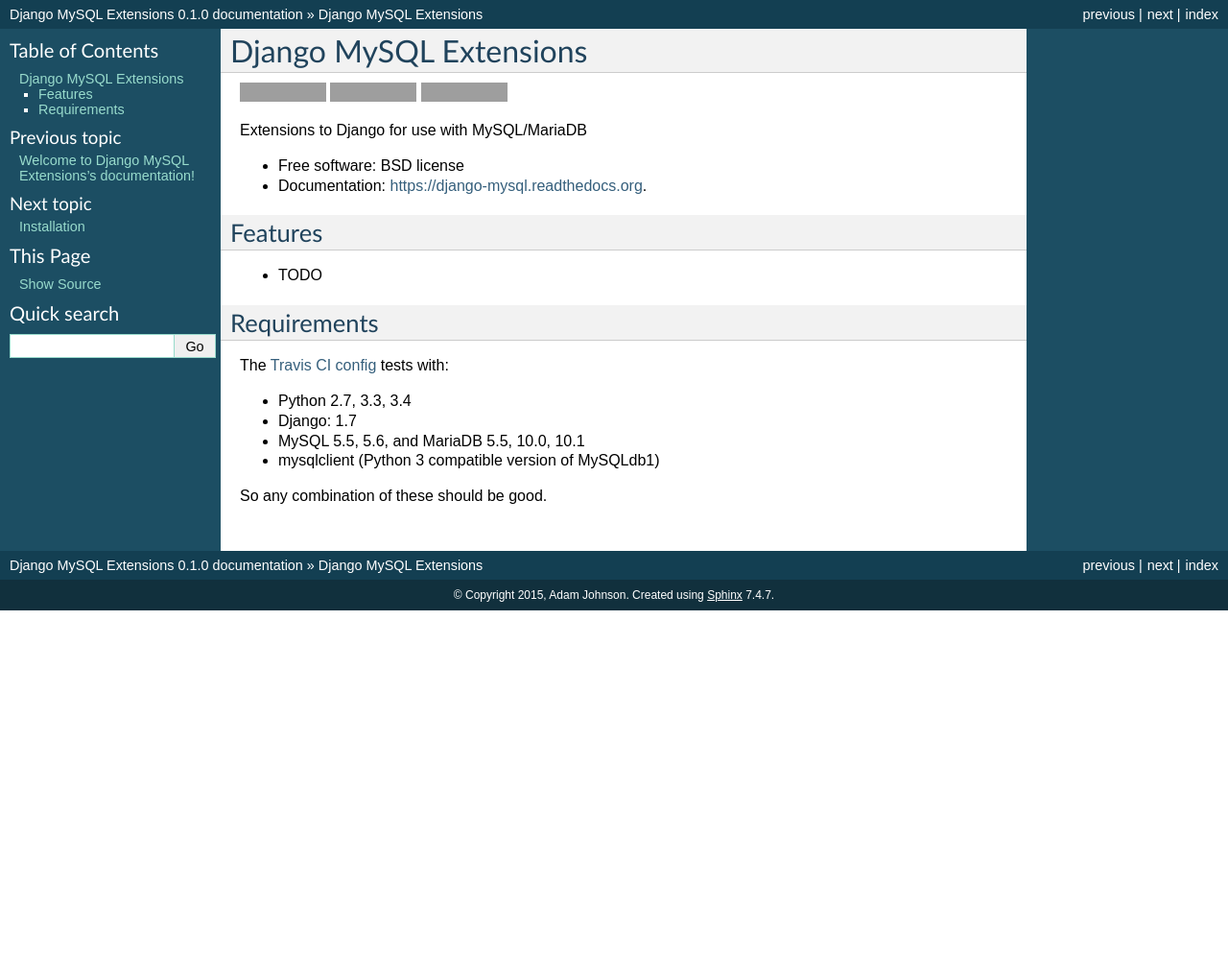
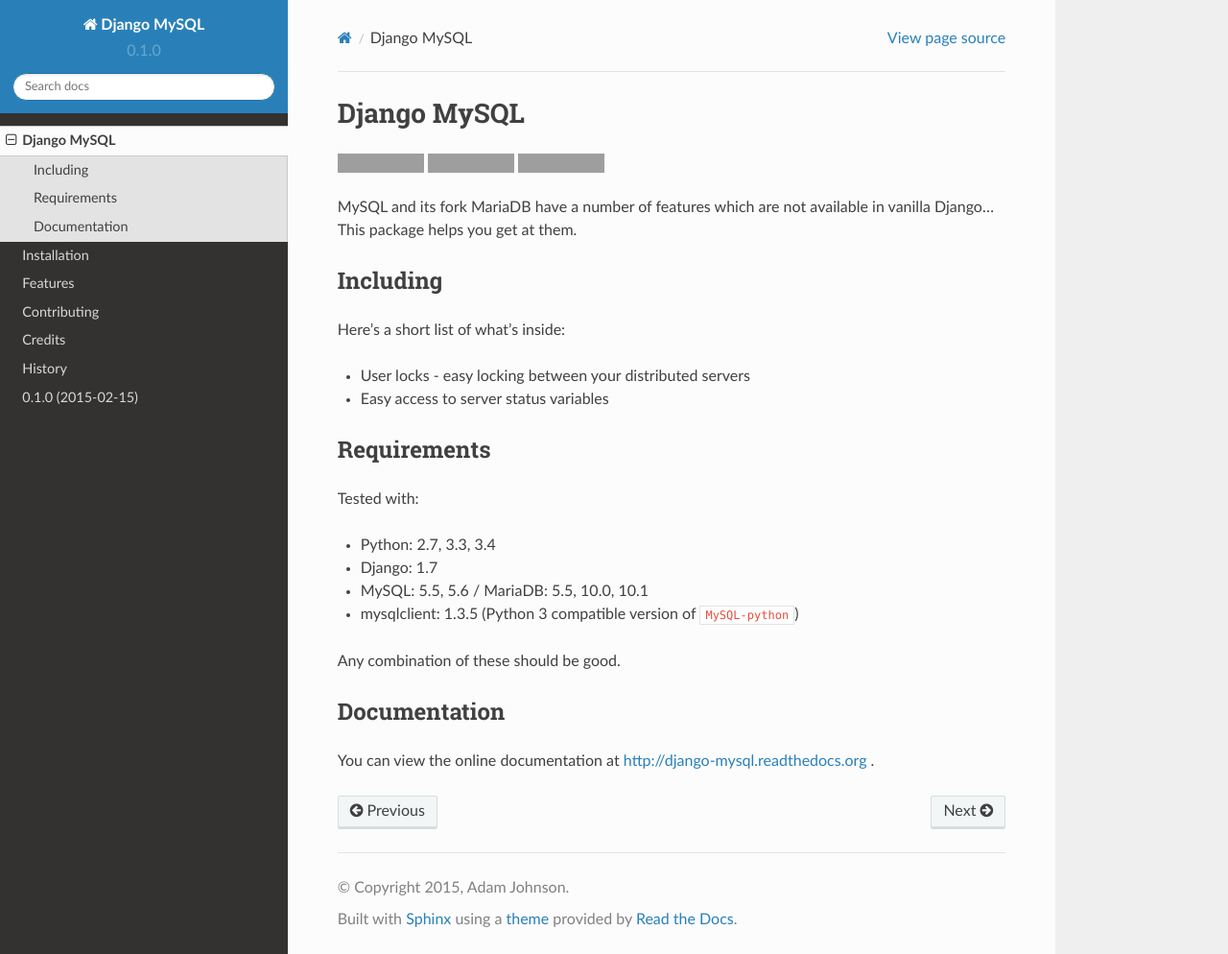
Before and after one commit to adamchainz/django-mysql, a Sphinx documentation site: the page built from docs/readme.rst, in a window 1280 px wide and 994 px high. Shown: the whole window at 96% size. Built offline with Sphinx 7.4.7 and the Read the Docs theme 2.0.0, drawn with Linux system fonts in a browser that asks for light colours; grey boxes are pictures that could not be loaded.

Commit message:
Let's do some documentation

```diff
--- a/CONTRIBUTING.rst
+++ b/CONTRIBUTING.rst
@@ -36,8 +36,8 @@
 Write Documentation
 ~~~~~~~~~~~~~~~~~~~
 
-Django MySQL Extensions could always use more documentation, whether as part of the
-official Django MySQL Extensions docs, in docstrings, or even on the web in blog posts,
+Django MySQL could always use more documentation, whether as part of the
+official Django MySQL docs, in docstrings, or even on the web in blog posts,
 articles, and such.
 
 Submit Feedback
--- a/README.rst
+++ b/README.rst
@@ -1,6 +1,6 @@
-===============================
-Django MySQL Extensions
-===============================
+============
+Django MySQL
+============
 
 .. image:: https://badge.fury.io/py/django-mysql.png
     :target: http://badge.fury.io/py/django-mysql
@@ -12,26 +12,33 @@
         :target: https://pypi.python.org/pypi/django-mysql
 
 
-Extensions to Django for use with MySQL/MariaDB
+MySQL and its fork MariaDB have a number of features which are not available in
+vanilla Django... This package helps you get at them.
 
-* Free software: BSD license
-* Documentation: https://django-mysql.readthedocs.org.
 
-Features
---------
+Including
+---------
 
-* TODO
+Here's a short list of what's inside:
+
+* User locks - easy locking between your distributed servers
+* Easy access to server status variables
+
 
 Requirements
 ------------
 
-The `Travis CI config
-<https://github.com/adamchainz/django-mysql/blob/master/.travis.yml>`_ tests
-with:
+Tested with:
 
-* Python 2.7, 3.3, 3.4
+* Python: 2.7, 3.3, 3.4
 * Django: 1.7
-* MySQL 5.5, 5.6, and MariaDB 5.5, 10.0, 10.1
-* mysqlclient (Python 3 compatible version of MySQLdb1)
+* MySQL: 5.5, 5.6 / MariaDB: 5.5, 10.0, 10.1
+* mysqlclient: 1.3.5 (Python 3 compatible version of ``MySQL-python``)
 
-So any combination of these should be good.
+Any combination of these should be good.
+
+
+Documentation
+-------------
+
+You can view the online documentation at http://django-mysql.readthedocs.org .
--- a/docs/conf.py
+++ b/docs/conf.py
@@ -20,7 +20,7 @@
 # directory, add these directories to sys.path here. If the directory is
 # relative to the documentation root, use os.path.abspath to make it
 # absolute, like shown here.
-#sys.path.insert(0, os.path.abspath('.'))
+# sys.path.insert(0, os.path.abspath('.'))
 
 # Get the project root dir, which is the parent dir of this
 cwd = os.getcwd()
@@ -36,7 +36,7 @@
 # -- General configuration ---------------------------------------------
 
 # If your documentation needs a minimal Sphinx version, state it here.
-#needs_sphinx = '1.0'
+# needs_sphinx = '1.0'
 
 # Add any Sphinx extension module names here, as strings. They can be
 # extensions coming with Sphinx (named 'sphinx.ext.*') or your custom ones.
@@ -49,13 +49,13 @@
 source_suffix = '.rst'
 
 # The encoding of source files.
-#source_encoding = 'utf-8-sig'
+# source_encoding = 'utf-8-sig'
 
 # The master toctree document.
 master_doc = 'index'
 
 # General information about the project.
-project = u'Django MySQL Extensions'
+project = u'Django MySQL'
 copyright = u'2015, Adam Johnson'
 
 # The version info for the project you're documenting, acts as replacement
@@ -69,13 +69,13 @@
 
 # The language for content autogenerated by Sphinx. Refer to documentation
 # for a list of supported languages.
-#language = None
+# language = None
 
 # There are two options for replacing |today|: either, you set today to
 # some non-false value, then it is used:
-#today = ''
+# today = ''
 # Else, today_fmt is used as the format for a strftime call.
-#today_fmt = '%B %d, %Y'
+# today_fmt = '%B %d, %Y'
 
 # List of patterns, relative to source directory, that match files and
 # directories to ignore when looking for source files.
@@ -83,60 +83,68 @@
 
 # The reST default role (used for this markup: `text`) to use for all
 # documents.
-#default_role = None
+# default_role = None
 
 # If true, '()' will be appended to :func: etc. cross-reference text.
-#add_function_parentheses = True
+# add_function_parentheses = True
 
 # If true, the current module name will be prepended to all description
 # unit titles (such as .. function::).
-#add_module_names = True
+add_module_names = False
 
 # If true, sectionauthor and moduleauthor directives will be shown in the
 # output. They are ignored by default.
-#show_authors = False
+# show_authors = False
 
 # The name of the Pygments (syntax highlighting) style to use.
 pygments_style = 'sphinx'
 
 # A list of ignored prefixes for module index sorting.
-#modindex_common_prefix = []
+modindex_common_prefix = ["django_mysql."]
 
 # If true, keep warnings as "system message" paragraphs in the built
 # documents.
-#keep_warnings = False
+# keep_warnings = False
 
 
 # -- Options for HTML output -------------------------------------------
 
 # The theme to use for HTML and HTML Help pages.  See the documentation for
 # a list of builtin themes.
-html_theme = 'default'
+try:
+    # When building locally, try to use the Read the Docs theme
+    import sphinx_rtd_theme
+    html_theme = "sphinx_rtd_theme"
+    html_theme_path = [sphinx_rtd_theme.get_html_theme_path()]
+except ImportError:
+    # When actually building on Read the Docs, the theme is automatically
+    # replaced
+    html_theme = 'default'
 
 # Theme options are theme-specific and customize the look and feel of a
 # theme further.  For a list of options available for each theme, see the
 # documentation.
-#html_theme_options = {}
+# html_theme_options = {}
 
 # Add any paths that contain custom themes here, relative to this directory.
-#html_theme_path = []
+# html_theme_path = []
 
 # The name for this set of Sphinx documents.  If None, it defaults to
 # "<project> v<release> documentation".
-#html_title = None
+# html_title = None
 
 # A shorter title for the navigation bar.  Default is the same as
 # html_title.
-#html_short_title = None
+# html_short_title = None
 
 # The name of an image file (relative to this directory) to place at the
 # top of the sidebar.
-#html_logo = None
+# html_logo = None
 
 # The name of an image file (within the static path) to use as favicon
 # of the docs.  This file should be a Windows icon file (.ico) being
 # 16x16 or 32x32 pixels large.
-#html_favicon = None
+# html_favicon = None
 
 # Add any paths that contain custom static files (such as style sheets)
 # here, relative to this directory. They are copied after the builtin
@@ -146,46 +154,46 @@
 
 # If not '', a 'Last updated on:' timestamp is inserted at every page
 # bottom, using the given strftime format.
-#html_last_updated_fmt = '%b %d, %Y'
+# html_last_updated_fmt = '%b %d, %Y'
 
 # If true, SmartyPants will be used to convert quotes and dashes to
 # typographically correct entities.
-#html_use_smartypants = True
+# html_use_smartypants = True
 
 # Custom sidebar templates, maps document names to template names.
-#html_sidebars = {}
+# html_sidebars = {}
 
 # Additional templates that should be rendered to pages, maps page names
 # to template names.
-#html_additional_pages = {}
+# html_additional_pages = {}
 
 # If false, no module index is generated.
-#html_domain_indices = True
+# html_domain_indices = True
 
 # If false, no index is generated.
-#html_use_index = True
+# html_use_index = True
 
 # If true, the index is split into individual pages for each letter.
-#html_split_index = False
+# html_split_index = False
 
 # If true, links to the reST sources are added to the pages.
-#html_show_sourcelink = True
+# html_show_sourcelink = True
 
 # If true, "Created using Sphinx" is shown in the HTML footer.
 # Default is True.
-#html_show_sphinx = True
+# html_show_sphinx = True
 
 # If true, "(C) Copyright ..." is shown in the HTML footer.
 # Default is True.
-#html_show_copyright = True
+# html_show_copyright = True
 
 # If true, an OpenSearch description file will be output, and all pages
 # will contain a <link> tag referring to it.  The value of this option
 # must be the base URL from which the finished HTML is served.
-#html_use_opensearch = ''
+# html_use_opensearch = ''
 
 # This is the file name suffix for HTML files (e.g. ".xhtml").
-#html_file_suffix = None
+# html_file_suffix = None
 
 # Output file base name for HTML help builder.
 htmlhelp_basename = 'django-mysqldoc'
@@ -195,13 +203,13 @@
 
 latex_elements = {
     # The paper size ('letterpaper' or 'a4paper').
-    #'papersize': 'letterpaper',
+    # 'papersize': 'letterpaper',
 
     # The font size ('10pt', '11pt' or '12pt').
-    #'pointsize': '10pt',
+    # 'pointsize': '10pt',
 
     # Additional stuff for the LaTeX preamble.
-    #'preamble': '',
+    # 'preamble': '',
 }
 
 # Grouping the document tree into LaTeX files. List of tuples
@@ -209,29 +217,29 @@
 # [howto/manual]).
 latex_documents = [
     ('index', 'django-mysql.tex',
-     u'Django MySQL Extensions Documentation',
+     u'Django MySQL Documentation',
      u'Adam Johnson', 'manual'),
 ]
 
 # The name of an image file (relative to this directory) to place at
 # the top of the title page.
-#latex_logo = None
+# latex_logo = None
 
 # For "manual" documents, if this is true, then toplevel headings
 # are parts, not chapters.
-#latex_use_parts = False
+# latex_use_parts = False
 
 # If true, show page references after internal links.
-#latex_show_pagerefs = False
+# latex_show_pagerefs = False
 
 # If true, show URL addresses after external links.
-#latex_show_urls = False
+# latex_show_urls = False
 
 # Documents to append as an appendix to all manuals.
-#latex_appendices = []
+# latex_appendices = []
 
 # If false, no module index is generated.
-#latex_domain_indices = True
+# latex_domain_indices = True
 
 
 # -- Options for manual page output ------------------------------------
@@ -240,12 +248,12 @@
 # (source start file, name, description, authors, manual section).
 man_pages = [
     ('index', 'django-mysql',
-     u'Django MySQL Extensions Documentation',
+     u'Django MySQL Documentation',
      [u'Adam Johnson'], 1)
 ]
 
 # If true, show URL addresses after external links.
-#man_show_urls = False
+# man_show_urls = False
 
 
 # -- Options for Texinfo output ----------------------------------------
@@ -255,7 +263,7 @@
 #  dir menu entry, description, category)
 texinfo_documents = [
     ('index', 'django-mysql',
-     u'Django MySQL Extensions Documentation',
+     u'Django MySQL Documentation',
      u'Adam Johnson',
      'django-mysql',
      'One line description of project.',
@@ -263,13 +271,13 @@
 ]
 
 # Documents to append as an appendix to all manuals.
-#texinfo_appendices = []
+# texinfo_appendices = []
 
 # If false, no module index is generated.
-#texinfo_domain_indices = True
+# texinfo_domain_indices = True
 
 # How to display URL addresses: 'footnote', 'no', or 'inline'.
-#texinfo_show_urls = 'footnote'
+# texinfo_show_urls = 'footnote'
 
 # If true, do not generate a @detailmenu in the "Top" node's menu.
-#texinfo_no_detailmenu = False
+# texinfo_no_detailmenu = False
--- a/docs/index.rst
+++ b/docs/index.rst
@@ -3,8 +3,8 @@
    You can adapt this file completely to your liking, but it should at least
    contain the root `toctree` directive.
 
-Welcome to Django MySQL Extensions's documentation!
-======================================
+Welcome to Django MySQL's documentation!
+========================================
 
 Contents:
 
--- a/docs/usage.rst
+++ /dev/null
@@ -1,7 +0,0 @@
-========
-Usage
-========
-
-To use Django MySQL Extensions in a project::
-
-    import django_mysql
```
Also changed, not shown: other parts of docs/index.rst (+1 -1 lines), docs/features.rst (added, +11 -0 lines), docs/installation.rst (+6 -5 lines), docs/locks.rst (added, +84 -0 lines), docs/status.rst (added, +70 -0 lines), 3 other files.
